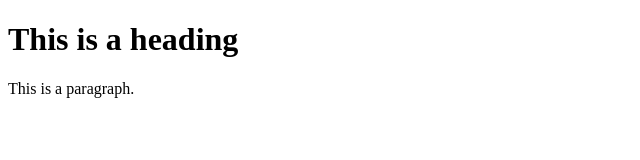
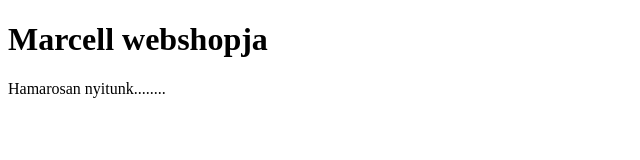
Before and after one commit to marcellgergo/shop, a plain HTML site: page index.html in a window 1280 px wide. Shown: the whole page, without its empty margins (0-640 px from the left). Drawn offline with Linux system fonts and the light colour scheme.

Commit message:
Update index.html

```diff
--- a/index.html
+++ b/index.html
@@ -1,10 +1,10 @@
  <!DOCTYPE html>
 <html>
-<title>HTML Tutorial</title>
+<title>shop</title>
 <body>
 
-<h1>This is a heading</h1>
-<p>This is a paragraph.</p>
+<h1>Marcell webshopja</h1>
+<p>Hamarosan nyitunk........</p>
 
 </body>
 </html>
```
